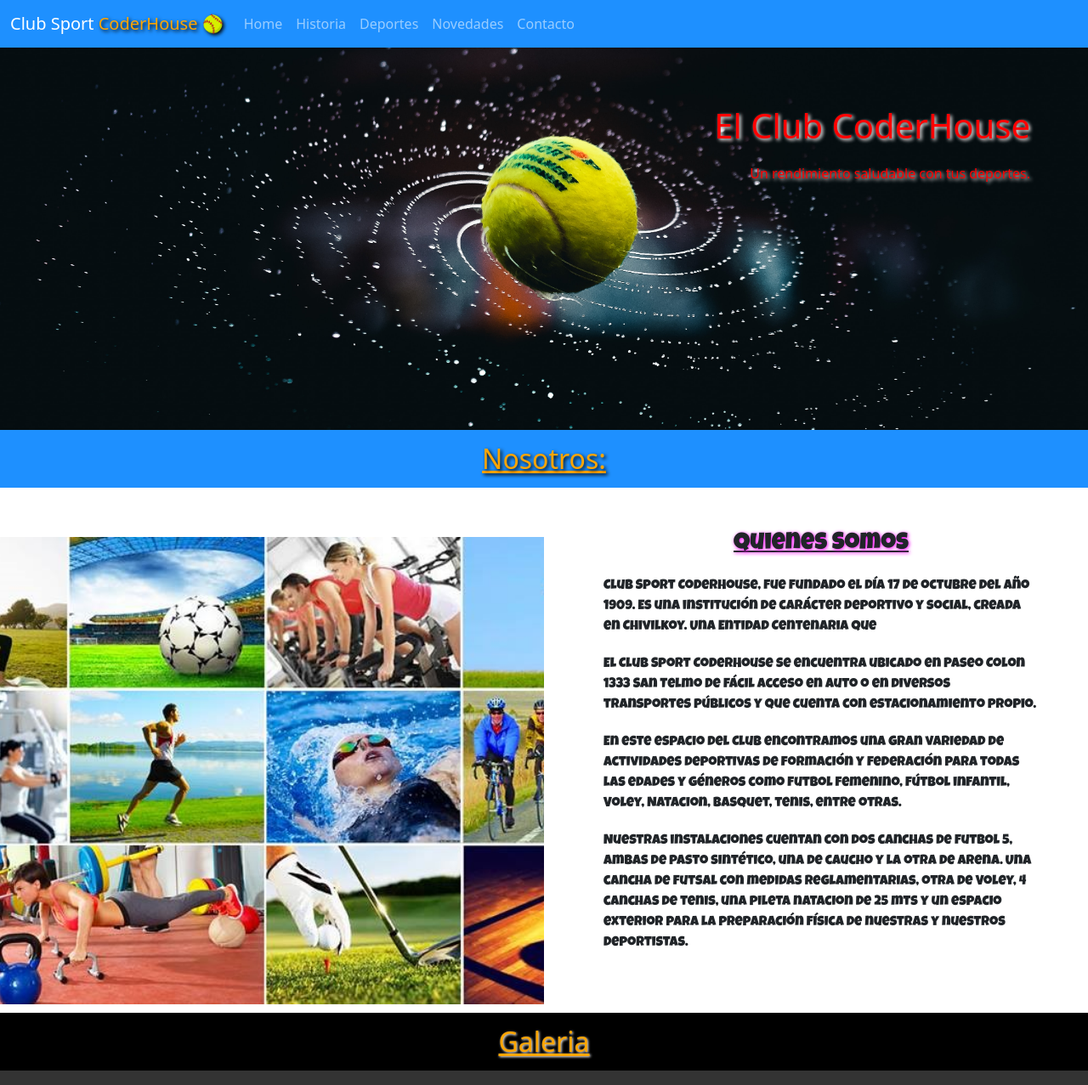
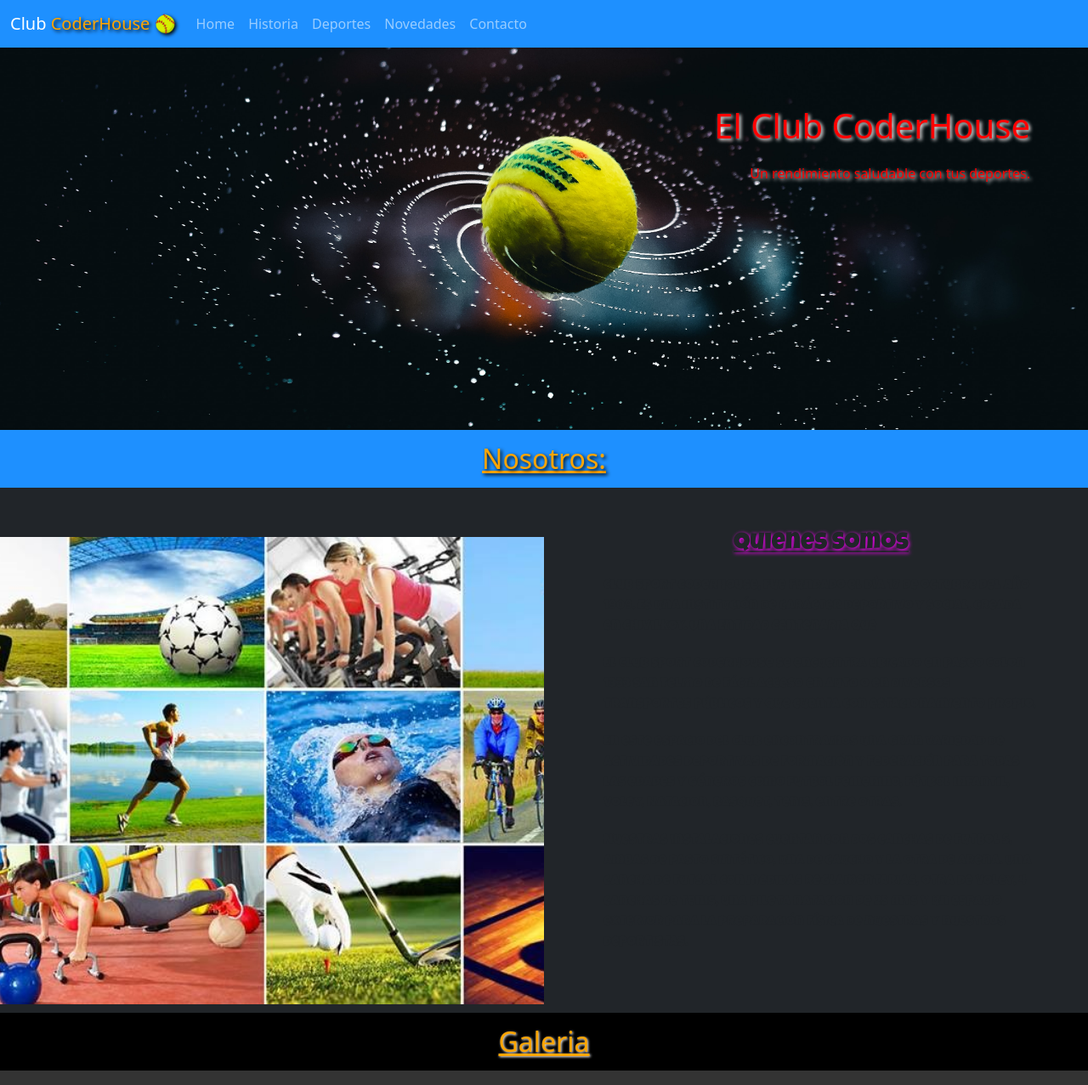
Before and after one commit to cris-kosten/Pre-entrega02KOSTEN, a plain HTML site: page pages/index.html in a window 1280 px wide. Shown: the top 1277 px of the page at 85% size. Drawn offline with nearby package versions, Linux system fonts and the light colour scheme; a web font is replaced by a local one.

Commit message:
modificamos tile, agregamos un founce al nav del header, y un Bcolor dark al section

```diff
--- a/pages/index.html
+++ b/pages/index.html
@@ -13,7 +13,7 @@
     <!-- FINALIZA BS 5.1  -->
 
     <link rel="stylesheet" href="../estilo/esquema.css">
-    <title>Club Sport CoderHouse</title>
+    <title>Club CoderHouse</title>
     <link rel="shortcut icon" href="../multimedia/escudo.jpg" type="image/x-icon">
 </head>
 
@@ -25,12 +25,10 @@
         <!-- Utilizamos Boostrap - Navbar -->
         <nav class="navbar navbar-expand-md  navbar-dark">
             <div class="container-fluid">
-                <a class="navbar-brand" href="#">Club Sport <span class="r1">CoderHouse 🥎</span> </a>
+                <a class="navbar-brand" href="#">Club <span class="r1">CoderHouse 🥎</span> </a>
                 <button class="navbar-toggler" type="button" data-bs-toggle="collapse"
                     data-bs-target="#collapsibleNavbar">
-                    <span class="navbar-toggler-icon"></span>
-                    <!-- <i class="fa-duotone fa-bars-staggered"></i> -->
-                </button>
+                    <span class="navbar-toggler-icon fa-bounce"></span></button>
                 <div class="collapse navbar-collapse" id="collapsibleNavbar">
                     <ul class="navbar-nav">
                         <li class="nav-item">
@@ -68,7 +66,7 @@
 
         <!-- Iniciamos section con article  -->
         <h2>Nosotros:</h2>
-        <section class="container-flued ">
+        <section class="container-flued bg-dark">
             <article class="row">
                 <article class="col-md-6 izq"></article>
                 <article class="col-md-6 der">
```
